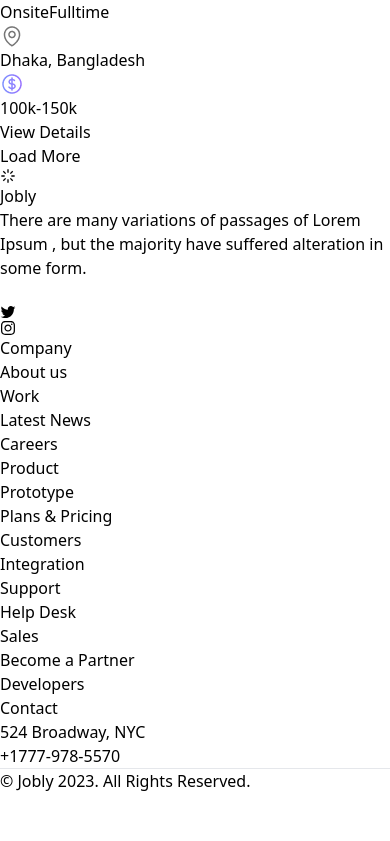
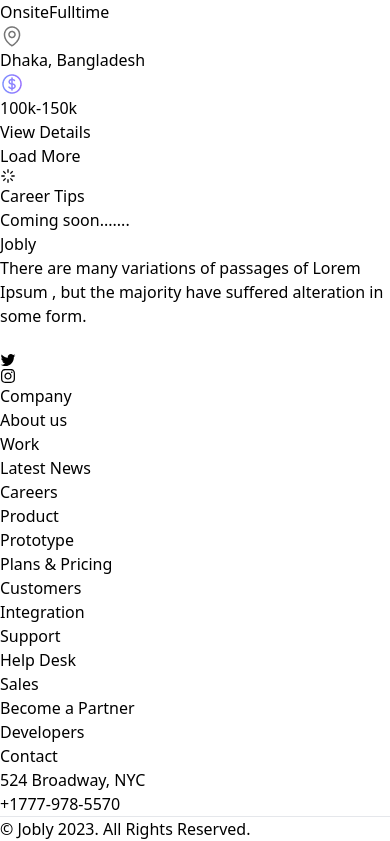
Before and after one commit to chamakkarmakar/career-hub, a React (Vite) app: page / in a window 390 px wide. Shown: the part 3412-4253 px from the top of the page. Before the commit the page ends 4205 px from the top, so only its background shows below. Built offline with nearby package versions, Linux system fonts and the light colour scheme; some icons are missing.

Commit message:
make footer responsive

```diff
--- /dev/null
+++ b/src/components/CareerBlogs/Blogs.jsx
@@ -0,0 +1,12 @@
+import React from 'react'
+
+const Blogs = () => {
+    return (
+      <div classname=" my-20">
+        <h2 className="text-center text-4xl font-bold">Career Tips</h2>
+        <p className="text-center text-red-600 my-3">Coming soon.......</p>
+      </div>
+    )
+  }
+
+  export default Blogs
--- a/src/components/Footer/Footer.jsx
+++ b/src/components/Footer/Footer.jsx
@@ -4,9 +4,9 @@
 import { FaInstagram } from "react-icons/fa";
 const Footer = () => {
     return (
-        <div className='bg-purple-950 mt-20 pt-20 px-28 text-gray-300'>
-            <div className='flex justify-between'>
-                <div className='w-1/4'>
+        <div className='bg-purple-950 mt-20 pt-20 md:px-28 px-14 text-gray-300'>
+            <div className='flex md:flex-row flex-col md:justify-between justify-center items-center'>
+                <div className='md:w-1/4 w-auto'>
                     <h2 className='font-bold text-3xl text-white'>Jobly</h2>
                     <p>There are many variations of passages of Lorem Ipsum , but the majority have suffered alteration in some form.</p>
 
@@ -16,7 +16,7 @@
                         <FaInstagram className='w-7 h-7 text-white' />
                     </div>
                 </div>
-                <div className='w-3/5 grid grid-cols-4 gap-x-5'>
+                <div className='md:w-3/5 w-auto grid md:grid-cols-4 grid-cols-2 gap-10 md:mt-0 mt-5'>
                     <div>
                         <h3 className='font-semibold text-xl mb-2 text-white'>Company</h3>
                         <ul>
--- a/src/components/Home/Home.jsx
+++ b/src/components/Home/Home.jsx
@@ -2,6 +2,7 @@
 import Banner from '../Banner/Banner'
 import JobCategory from '../JobCategory/JobCategory'
 import Jobs from '../FeaturedJobs/Jobs'
+import Blogs from '../CareerBlogs/Blogs'
 
 
 const Home = () => {
@@ -10,6 +11,7 @@
       <Banner />
       <JobCategory />
       <Jobs />
+      <Blogs />
     </div>
   )
 }
```
